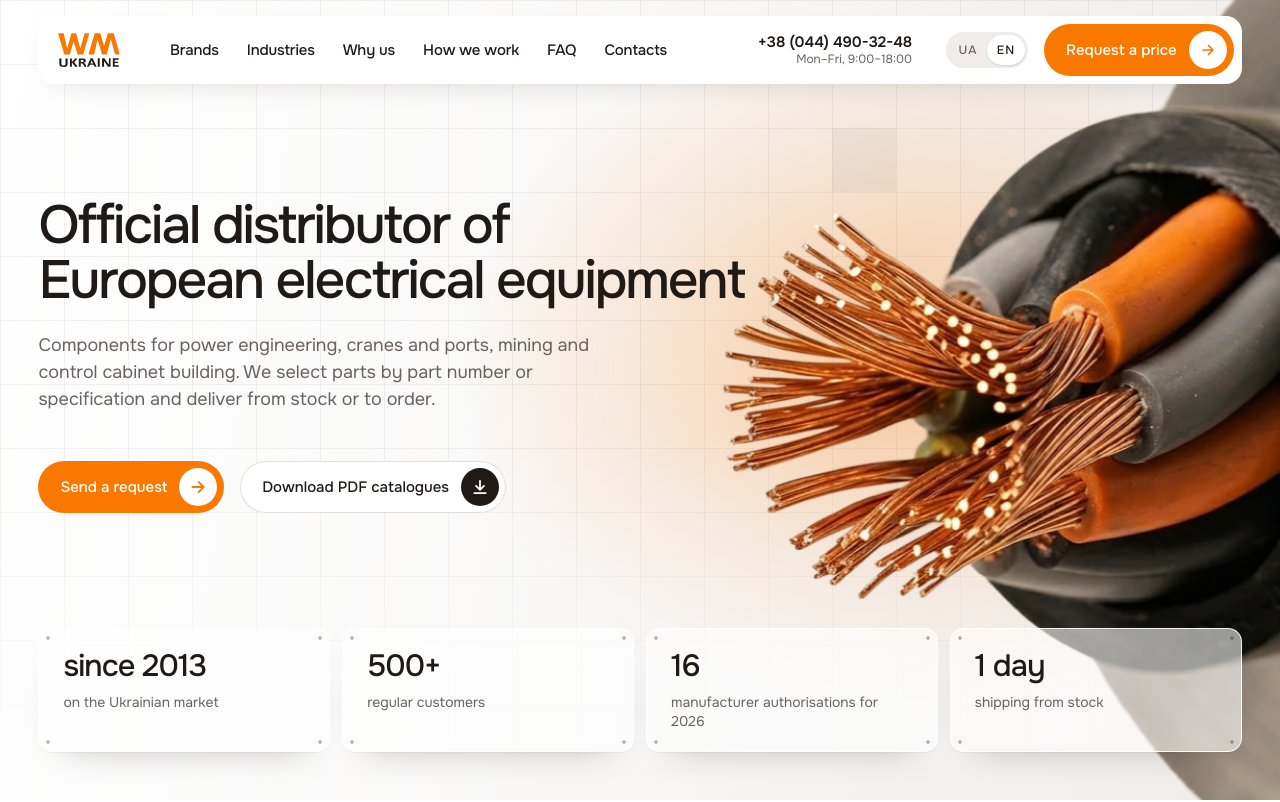
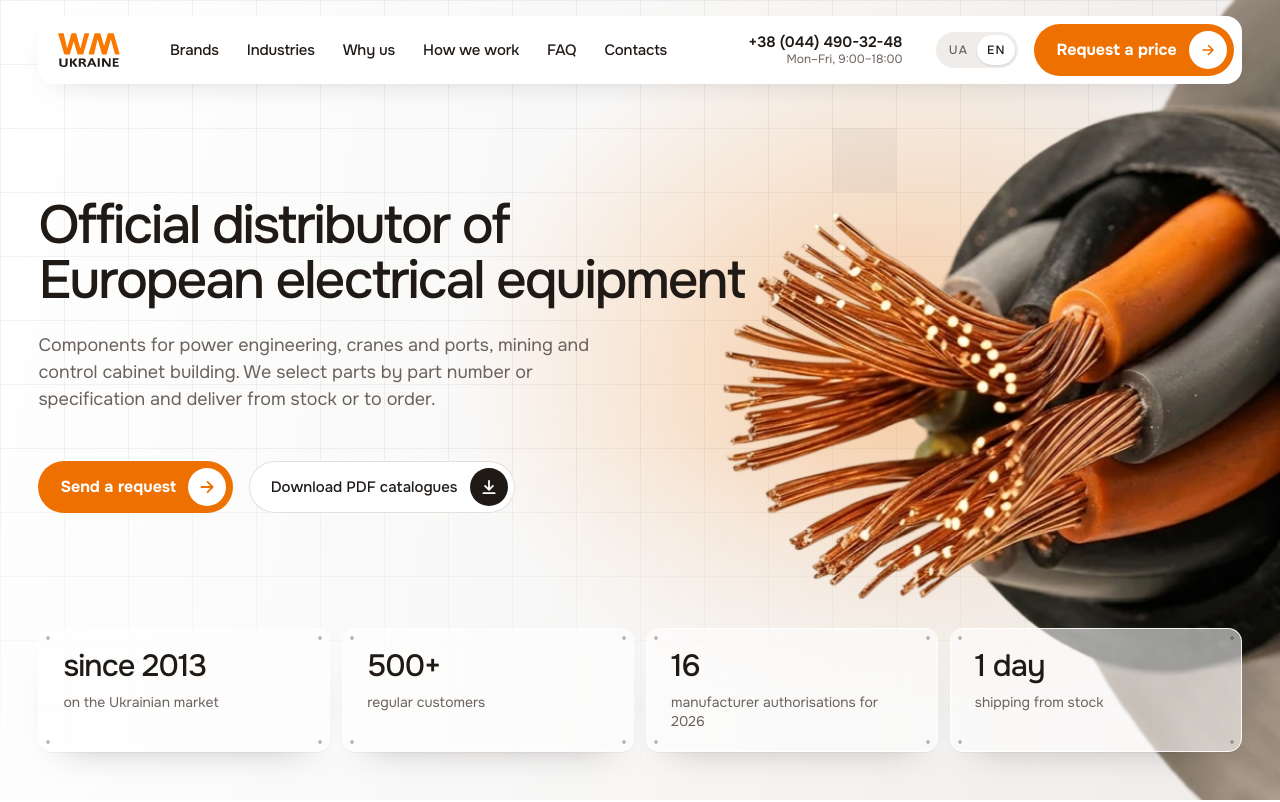
Before and after one commit to bigynenkol-png/wm-ukraine, a plain HTML site: page en.html in a window 1280 px wide. Shown: the top 802 px of the page. Drawn offline with Linux system fonts and the light colour scheme.

Commit message:
Основна кнопка: фон #EE7000, підпис 16 px Bold (APCA Lc 61.5)
Co-Authored-By: Claude Opus 5.5 <noreply@anthropic.com>

```diff
--- a/en.html
+++ b/en.html
@@ -10,12 +10,13 @@
 <link rel="alternate" hreflang="x-default" href="https://bigynenkol-png.github.io/wm-ukraine/">
 <link rel="preconnect" href="https://fonts.googleapis.com">
 <link rel="preconnect" href="https://fonts.gstatic.com" crossorigin>
-<link rel="stylesheet" href="https://fonts.googleapis.com/css2?family=Onest:wght@400;500;600&display=swap">
+<link rel="stylesheet" href="https://fonts.googleapis.com/css2?family=Onest:wght@400;500;600;700&display=swap">
 <link rel="preload" as="image" href="img/hero-cable-macro.webp">
 <style>
 /* Токени з palette.html */
 :root {
   --orange: #F97900;
+  --orange-btn: #EE7000;   /* фон основної кнопки: білий підпис 16 px Bold дає APCA Lc 61 */
   --orange-hover: #E06D00;
   --orange-pressed: #C76100;
   --orange-text: #B35600;
@@ -106,10 +107,12 @@ img { display: block; max-width: 100%; }
 
 /* На помаранчевому — білий текст і біле коло з помаранчевою стрілкою */
 .btn--primary {
-  background: var(--orange);
+  background: var(--orange-btn);
   color: var(--white);
-}
-.btn--primary .btn__ico { background: var(--white); color: var(--orange); }
+  font-size: 16px;
+  font-weight: 700;
+}
+.btn--primary .btn__ico { background: var(--white); color: var(--orange-btn); }
 .btn--primary:hover { background: var(--orange-hover); }
 .btn--primary:active { background: var(--orange-pressed); }
 
@@ -2150,7 +2153,7 @@ img { display: block; max-width: 100%; }
   /* кругла кнопка зі стрілкою з шапки переїхала в меню: під пунктами, окремим блоком */
   .nav__right > .btn--primary { display: none; }
   .nav__cta { display: block; margin-top: var(--space-3); }
-  .nav.is-open .nav__menu .nav__cta .btn { width: 100%; min-height: 0; padding: 0 7px 0 22px; border-radius: 999px; justify-content: space-between; font-size: 15px; }
+  .nav.is-open .nav__menu .nav__cta .btn { width: 100%; min-height: 0; padding: 0 7px 0 22px; border-radius: 999px; justify-content: space-between; font-size: 16px; }
   .nav.is-open .nav__menu .nav__cta .btn:hover { background: var(--orange-hover); }
 
   .hero { padding-top: calc(84px + var(--space-4)); gap: var(--space-4); }
```
Also changed, not shown: index.html (+8 -5 lines), privacy-en.html (+6 -3 lines), privacy.html (+6 -3 lines).
